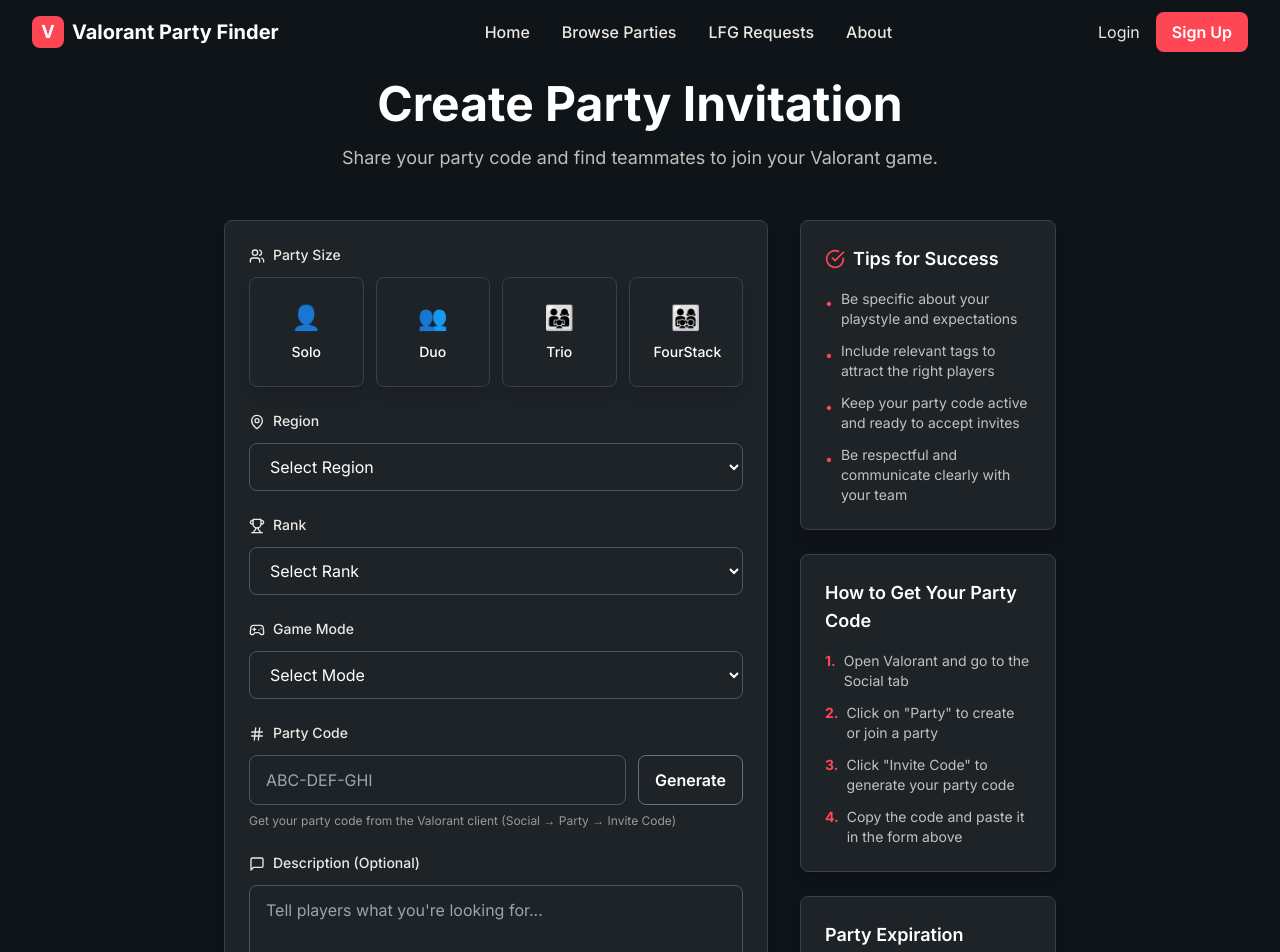
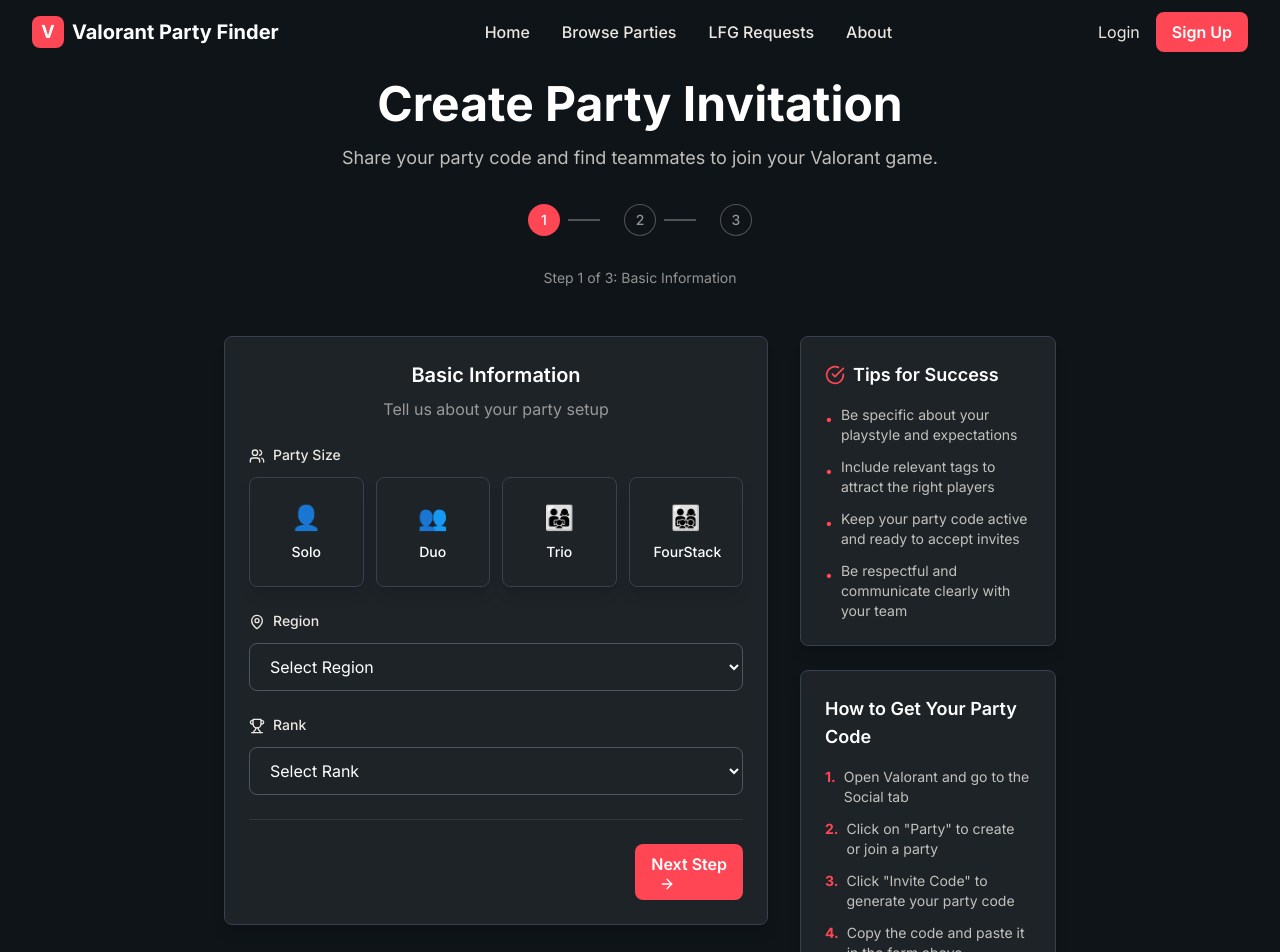
Before and after one commit to sourmilka/valorant-party-finder, a Next.js app: page /create-party in a window 1280 px wide. Shown: the top 952 px of the page. Built offline with nearby package versions, Linux system fonts and the light colour scheme.

Commit message:
Improve creation forms with step-by-step wizard and better UX

```diff
--- a/app/create-lfg/page.tsx
+++ b/app/create-lfg/page.tsx
@@ -34,6 +34,7 @@
 export default function CreateLFGPage() {
   const [loading, setLoading] = useState(false);
   const [selectedTags, setSelectedTags] = useState<string[]>([]);
+  const [currentStep, setCurrentStep] = useState(1);
   const router = useRouter();
 
   const {
@@ -133,9 +134,38 @@
           <h1 className="text-4xl md:text-5xl font-bold text-white mb-4">
             Create LFG Request
           </h1>
-          <p className="text-valorant-light/80 text-lg max-w-2xl mx-auto">
+          <p className="text-valorant-light/80 text-lg max-w-2xl mx-auto mb-8">
             Let other players know you're looking for a group. Share your playstyle, availability, and preferences.
           </p>
+
+          {/* Step Indicator */}
+          <div className="flex justify-center mb-8">
+            <div className="flex items-center space-x-4">
+              {[1, 2, 3].map((step) => (
+                <div key={step} className="flex items-center">
+                  <div className={`w-8 h-8 rounded-full flex items-center justify-center text-sm font-medium ${
+                    currentStep >= step
+                      ? 'bg-valorant-blue text-white'
+                      : 'bg-valorant-dark border border-valorant-light/30 text-valorant-light/60'
+                  }`}>
+                    {step}
+                  </div>
+                  {step < 3 && (
+                    <div className={`w-8 h-0.5 mx-2 ${
+                      currentStep > step ? 'bg-valorant-blue' : 'bg-valorant-light/30'
+                    }`} />
+                  )}
+                </div>
+              ))}
+            </div>
+          </div>
+
+          <div className="text-sm text-valorant-light/60">
+            Step {currentStep} of 3: {
+              currentStep === 1 ? 'Player Information' :
+              currentStep === 2 ? 'Game Preferences' : 'Final Details'
+            }
+          </div>
         </motion.div>
 
         <div className="grid lg:grid-cols-3 gap-8">
--- a/app/create-party/page.tsx
+++ b/app/create-party/page.tsx
@@ -36,6 +36,7 @@
 export default function CreatePartyPage() {
   const [loading, setLoading] = useState(false);
   const [selectedTags, setSelectedTags] = useState<string[]>([]);
+  const [currentStep, setCurrentStep] = useState(1);
   const router = useRouter();
 
   const {
@@ -138,9 +139,38 @@
           <h1 className="text-4xl md:text-5xl font-bold text-white mb-4">
             Create Party Invitation
           </h1>
-          <p className="text-valorant-light/80 text-lg max-w-2xl mx-auto">
+          <p className="text-valorant-light/80 text-lg max-w-2xl mx-auto mb-8">
             Share your party code and find teammates to join your Valorant game.
           </p>
+
+          {/* Step Indicator */}
+          <div className="flex justify-center mb-8">
+            <div className="flex items-center space-x-4">
+              {[1, 2, 3].map((step) => (
+                <div key={step} className="flex items-center">
+                  <div className={`w-8 h-8 rounded-full flex items-center justify-center text-sm font-medium ${
+                    currentStep >= step
+                      ? 'bg-valorant-red text-white'
+                      : 'bg-valorant-dark border border-valorant-light/30 text-valorant-light/60'
+                  }`}>
+                    {step}
+                  </div>
+                  {step < 3 && (
+                    <div className={`w-8 h-0.5 mx-2 ${
+                      currentStep > step ? 'bg-valorant-red' : 'bg-valorant-light/30'
+                    }`} />
+                  )}
+                </div>
+              ))}
+            </div>
+          </div>
+
+          <div className="text-sm text-valorant-light/60">
+            Step {currentStep} of 3: {
+              currentStep === 1 ? 'Basic Information' :
+              currentStep === 2 ? 'Game Details' : 'Final Details'
+            }
+          </div>
         </motion.div>
 
         <div className="grid lg:grid-cols-3 gap-8">
@@ -153,6 +183,18 @@
           >
             <div className="card">
               <form onSubmit={handleSubmit(onSubmit)} className="space-y-6">
+                {/* Step 1: Basic Information */}
+                {currentStep === 1 && (
+                  <motion.div
+                    initial={{ opacity: 0, x: 20 }}
+                    animate={{ opacity: 1, x: 0 }}
+                    className="space-y-6"
+                  >
+                    <div className="text-center mb-6">
+                      <h3 className="text-xl font-semibold text-white mb-2">Basic Information</h3>
+                      <p className="text-valorant-light/60">Tell us about your party setup</p>
+                    </div>
+
                     {/* Party Size */}
                     <div>
                       <label className="block text-sm font-medium text-valorant-light mb-3">
@@ -235,6 +277,20 @@
                         <p className="mt-2 text-sm text-red-400">{errors.rank.message}</p>
                       )}
                     </div>
+                  </motion.div>
+                )}
+
+                {/* Step 2: Game Details */}
+                {currentStep === 2 && (
+                  <motion.div
+                    initial={{ opacity: 0, x: 20 }}
+                    animate={{ opacity: 1, x: 0 }}
+                    className="space-y-6"
+                  >
+                    <div className="text-center mb-6">
+                      <h3 className="text-xl font-semibold text-white mb-2">Game Details</h3>
+                      <p className="text-valorant-light/60">Choose your game mode and party code</p>
+                    </div>
 
                     {/* Mode */}
                     <div>
@@ -299,6 +355,20 @@
                         Get your party code from the Valorant client (Social → Party → Invite Code)
                       </p>
                     </div>
+                  </motion.div>
+                )}
+
+                {/* Step 3: Final Details */}
+                {currentStep === 3 && (
+                  <motion.div
+                    initial={{ opacity: 0, x: 20 }}
+                    animate={{ opacity: 1, x: 0 }}
+                    className="space-y-6"
+                  >
+                    <div className="text-center mb-6">
+                      <h3 className="text-xl font-semibold text-white mb-2">Final Details</h3>
+                      <p className="text-valorant-light/60">Add description and tags to attract the right players</p>
+                    </div>
 
                     {/* Description */}
                     <div>
@@ -340,12 +410,37 @@
                         ))}
                       </div>
                     </div>
+                  </motion.div>
+                )}
 
-                {/* Submit Button */}
+                {/* Navigation Buttons */}
+                <div className="flex justify-between pt-6 border-t border-valorant-light/10">
+                  {currentStep > 1 && (
+                    <button
+                      type="button"
+                      onClick={() => setCurrentStep(currentStep - 1)}
+                      className="btn-outline"
+                    >
+                      Previous
+                    </button>
+                  )}
+
+                  <div className="flex-1" />
+
+                  {currentStep < 3 ? (
+                    <button
+                      type="button"
+                      onClick={() => setCurrentStep(currentStep + 1)}
+                      className="btn-primary"
+                    >
+                      Next Step
+                      <ArrowRight className="w-4 h-4 ml-2" />
+                    </button>
+                  ) : (
                     <button
                       type="submit"
                       disabled={loading}
-                  className="w-full btn-primary flex items-center justify-center space-x-2 disabled:opacity-50 disabled:cursor-not-allowed"
+                      className="btn-primary flex items-center space-x-2 disabled:opacity-50 disabled:cursor-not-allowed"
                       aria-label={loading ? "Creating party..." : "Create party"}
                     >
                       {loading ? (
@@ -358,6 +453,8 @@
                         </>
                       )}
                     </button>
+                  )}
+                </div>
               </form>
             </div>
           </motion.div>
```
Lines whose indentation alone changed are shown as unchanged.
